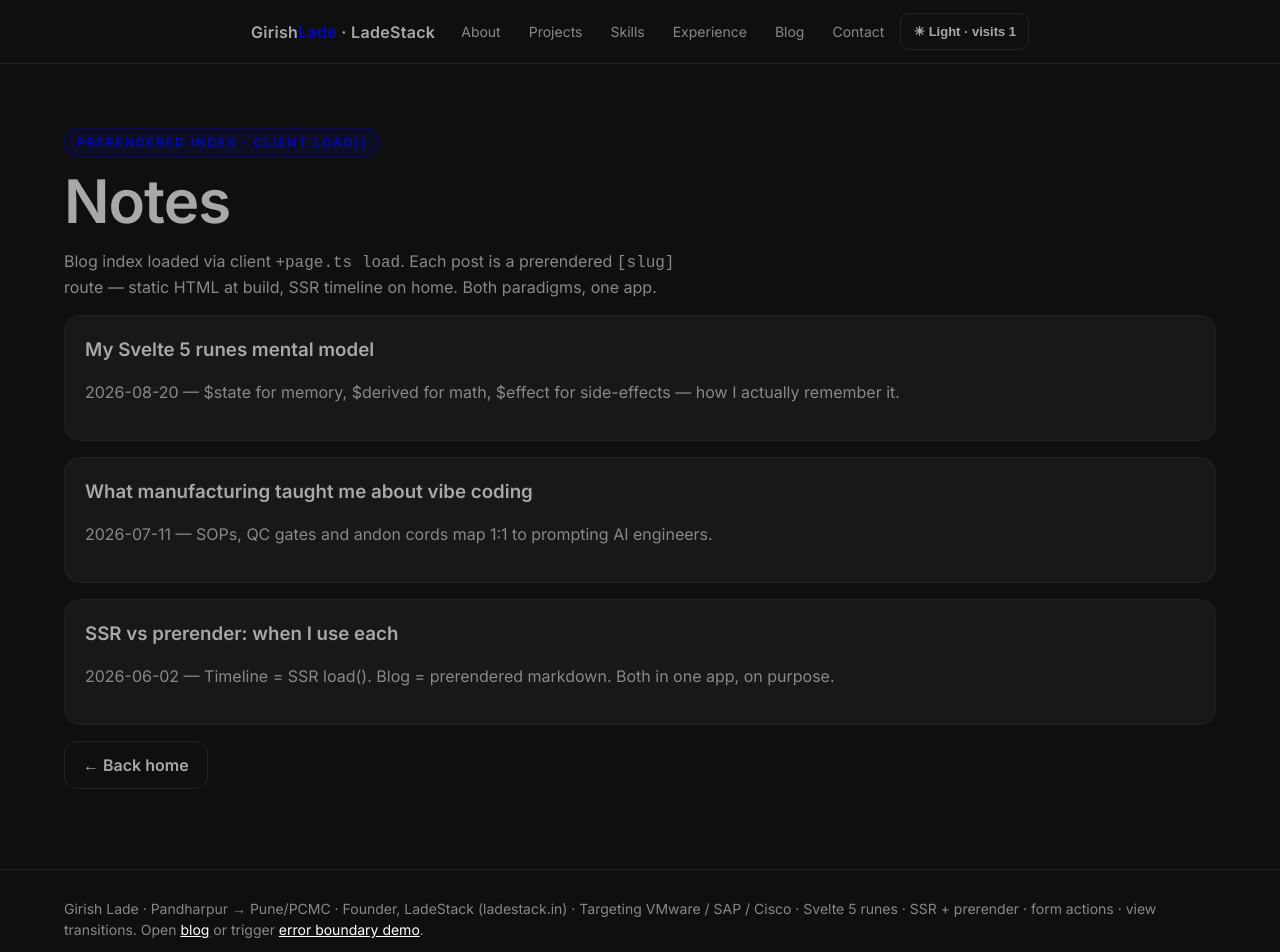
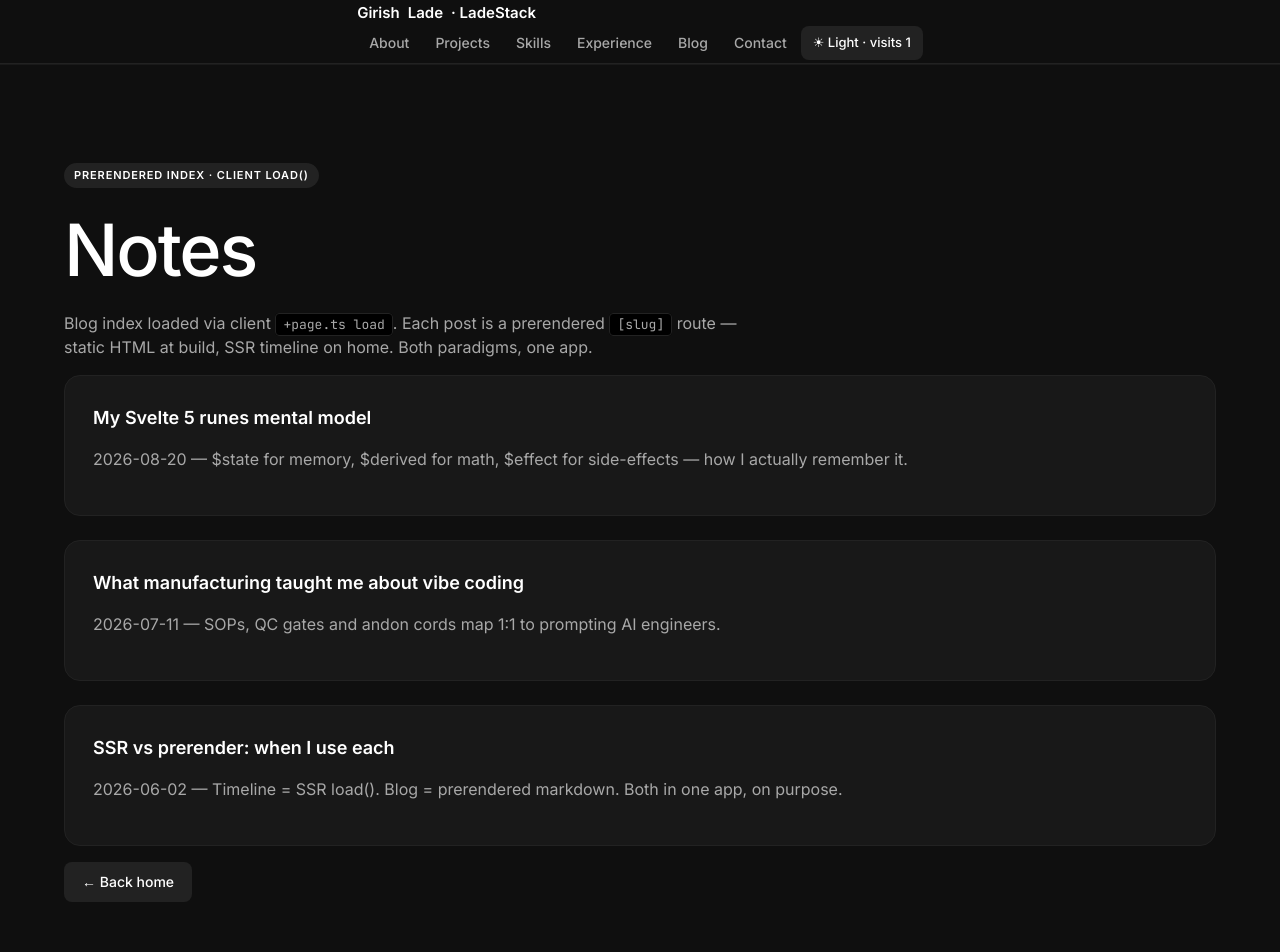
Before and after one commit to girishlade111/svelte-portfolio, a SvelteKit app: page /blog in a window 1280 px wide. Shown: the top 952 px of the page. Built offline with nearby package versions, Linux system fonts and the light colour scheme.

Commit message:
feat: add global theme stylesheet with design tokens and layout utilities

```diff
--- a/src/theme.css
+++ b/src/theme.css
@@ -19,40 +19,60 @@ body { margin: 0; background: var(--canvas); color: var(--body); font: 16px/1.5
 a { color: var(--body-strong); }
 .wrap { max-width: 1200px; margin: 0 auto; padding: 0 24px; }
 nav.top { position: sticky; top: 0; z-index: 50; height: 64px; display:flex; align-items:center; background: var(--canvas); border-bottom: 1px solid var(--hairline); }
-nav.top .wrap { display: flex; align-items: center; gap: 14px; height: 60px; }
-.brand { font-weight: 800; letter-spacing: .3px; color: var(--text); text-decoration: none; }
-.brand b { color: var(--accent); }
-.links { margin-left: auto; display: flex; gap: 4px; flex-wrap: wrap; }
-.links a { color: var(--muted); text-decoration: none; padding: 8px 12px; border-radius: 10px; font-size: 14px; }
-.links a:hover { background: var(--card); color: var(--text); }
-.btn { display: inline-flex; align-items: center; gap: 8px; background: var(--accent); color: #fff; border: 0; border-radius: 12px; padding: 11px 18px; font-weight: 700; cursor: pointer; text-decoration: none; }
-.btn.ghost { background: transparent; border: 1px solid var(--line); color: var(--text); }
-.btn.small { padding: 7px 12px; font-size: 13px; border-radius: 9px; }
-section { padding: 64px 0; }
-h1 { font-size: clamp(34px, 6vw, 60px); line-height: 1.05; margin: 12px 0; letter-spacing: -1px; }
-h2 { font-size: clamp(24px, 3.4vw, 34px); margin: 0 0 8px; letter-spacing: -.5px; }
-.kicker { display: inline-block; font-size: 12px; font-weight: 800; letter-spacing: 2px; text-transform: uppercase; color: var(--accent); background: color-mix(in srgb, var(--accent) 12%, transparent); border: 1px solid color-mix(in srgb, var(--accent) 40%, transparent); padding: 5px 12px; border-radius: 999px; }
-.sub { color: var(--muted); max-width: 62ch; }
-.grid { display: grid; gap: 16px; }
+.brand { font-weight: 600; font-size: 15px; color: var(--body-strong); text-decoration: none; display:flex; align-items:center; gap:8px; }
+.brand b { color: var(--body-strong); }
+.brand-mark { width: 22px; height: 22px; border-radius: 6px; background: var(--primary); display:inline-flex; align-items:center; justify-content:center; color:#fff; font-size:13px; font-weight:600; }
+.links { margin-left: auto; display: flex; gap: 2px; align-items:center; flex-wrap: wrap; }
+.links a { color: var(--body); text-decoration: none; padding: 8px 12px; border-radius: 8px; font-size: 14px; font-weight:500; }
+.links a:hover { background: var(--card-elevated); color: var(--body-strong); }
+.btn { display: inline-flex; align-items: center; gap: 8px; background: var(--primary); color: var(--on-primary); border: 0; border-radius: 8px; padding: 10px 18px; height: 40px; font: 500 14px/1 'Inter',system-ui,sans-serif; cursor: pointer; text-decoration: none; }
+.btn:hover { filter: brightness(1.15); } .btn:active { background: var(--primary-active); }
+.btn.ghost { background: var(--card-elevated); color: var(--body-strong); }
+.btn.outline { background: transparent; border: 1px solid var(--hairline-strong); color: var(--body-strong); }
+.btn.small { padding: 7px 12px; font-size: 13px; height: 34px; border-radius: 8px; }
+section { padding: 96px 0; border-top: 1px solid var(--hairline-soft); }
+h1 { font-size: 72px; font-weight: 500; line-height: 1.05; letter-spacing: -2.16px; color: var(--ink); margin: 24px 0; }
+h2 { font-size: 44px; font-weight: 500; line-height: 1.1; letter-spacing: -1.32px; color: var(--ink); margin: 0 0 12px; }
+h3 { color: var(--ink); font-size: 18px; font-weight: 600; }
+@media (max-width: 1024px) { h1 { font-size: 36px; letter-spacing: -1px; } h2 { font-size: 30px; } section { padding: 64px 0; } }
+.kicker { display: inline-block; font-size: 11px; font-weight: 600; letter-spacing: .88px; text-transform: uppercase; color: var(--body-strong); background: var(--card-elevated); padding: 4px 10px; border-radius: 9999px; }
+.sub { color: var(--body); max-width: 68ch; font-size: 16px; }
+.grid { display: grid; gap: 24px; }
 .grid.c2 { grid-template-columns: repeat(2, 1fr); }
 .grid.c3 { grid-template-columns: repeat(3, 1fr); }
-@media (max-width: 820px) { .grid.c2, .grid.c3 { grid-template-columns: 1fr; } section { padding: 44px 0; } }
-.card { background: var(--card); border: 1px solid var(--line); border-radius: 16px; padding: 20px; }
+.grid.c4 { grid-template-columns: repeat(4, 1fr); }
+@media (max-width: 1024px) { .grid.c4 { grid-template-columns: repeat(2,1fr); } }
+@media (max-width: 820px) { .grid.c2, .grid.c3, .grid.c4 { grid-template-columns: 1fr; } }
+.card { background: var(--card); border: 1px solid var(--hairline); border-radius: 16px; padding: 28px; }
 .card h3 { margin: 0 0 6px; }
-.muted { color: var(--muted); }
-.pill { display: inline-block; font-size: 12px; border: 1px solid var(--line); border-radius: 999px; padding: 3px 10px; margin: 2px 4px 2px 0; color: var(--muted); }
-.pill.hot { color: var(--accent2); border-color: color-mix(in srgb, var(--accent) 50%, transparent); }
-input, textarea, select { width: 100%; background: var(--bg2); border: 1px solid var(--line); color: var(--text); border-radius: 12px; padding: 11px 13px; font: inherit; }
-label { font-size: 13px; font-weight: 700; color: var(--muted); display: block; margin: 12px 0 6px; }
-.err { color: var(--err); font-size: 13px; }
-.ok { color: var(--ok); font-size: 14px; }
-.hero-rot { color: var(--accent); min-height: 1.4em; display: inline-block; border-right: 3px solid var(--accent); padding-right: 6px; animation: blink 1s steps(1) infinite; }
-@keyframes blink { 50% { border-color: transparent; } }
-.timeline { border-left: 2px solid var(--line); margin-left: 8px; padding-left: 22px; display: grid; gap: 18px; }
-.timeline .dot { width: 12px; height: 12px; border-radius: 50%; background: var(--accent); margin-left: -29px; float: left; margin-top: 6px; box-shadow: 0 0 0 4px color-mix(in srgb, var(--accent) 20%, transparent); }
-.cap { font-size: 12px; color: var(--muted); border: 1px dashed var(--line); border-radius: 10px; padding: 6px 10px; margin-top: 12px; }
-.cap code { color: var(--accent2); }
-.reveal { opacity: 0; translate: 0 18px; transition: opacity .6s ease, translate .6s ease; }
-.reveal.in { opacity: 1; translate: 0 0; }
-footer { border-top: 1px solid var(--line); padding: 28px 0 60px; color: var(--muted); font-size: 14px; }
-::view-transition-old(root), ::view-transition-new(root) { animation-duration: .35s; }
+.muted { color: var(--body); }
+code { font-family: 'JetBrains Mono',monospace; font-size: 13px; background: var(--canvas-deep); color: var(--body); padding: 2px 7px; border-radius: 4px; border: 1px solid var(--hairline); }
+.pill { display:inline-block; font-size:12px; border:1px solid var(--hairline-strong); border-radius:9999px; padding:3px 10px; margin:2px 4px 2px 0; color:var(--body); background:transparent; cursor:pointer; }
+.pill.hot { color:#fff; border-color:var(--primary); background:rgba(0,7,205,.35); }
+input,textarea,select { width:100%; background:var(--card); border:1px solid var(--hairline-strong); color:var(--body-strong); border-radius:8px; padding:12px 16px; font:inherit; min-height:44px; }
+input:focus,textarea:focus { outline:none; border-color:var(--primary-glow); }
+label { font-size:13px; font-weight:600; color:var(--muted); display:block; margin:12px 0 6px; }
+.err { color:var(--err); font-size:13px; } .ok { color:var(--ok); font-size:14px; }
+.hero-rot { color:#fff; display:inline-block; border-right:3px solid var(--primary-glow); padding-right:8px; animation:blink 1s steps(1) infinite; }
+@keyframes blink { 50% { border-color:transparent; } }
+.spotlight { position:relative; text-align:center; }
+.spotlight::before { content:''; position:absolute; left:50%; top:0; transform:translateX(-50%); width:min(900px,90%); height:520px; pointer-events:none; background:radial-gradient(ellipse 55% 55% at 50% 40%,rgba(26,38,255,.38),rgba(0,7,205,.14) 55%,transparent 75%); filter:blur(10px); }
+.terminal-grid { background:var(--canvas-deep); border:1px solid var(--hairline); border-radius:16px; padding:32px; gap:16px; display:grid; grid-template-columns:1fr 1fr; position:relative; z-index:1; text-align:left; margin-top:48px; }
+.tpane { background:var(--card); color:var(--body); border:1px solid var(--hairline); border-radius:12px; padding:20px; font-family:'JetBrains Mono',monospace; font-size:13px; line-height:1.6; min-height:190px; overflow:auto; }
+.tpane .tbar { display:flex; gap:6px; margin-bottom:12px; } .tdot { width:9px; height:9px; border-radius:50%; background:var(--surface-strong); }
+.ln-g{color:var(--ok);} .ln-b{color:var(--cyan);} .ln-v{color:var(--violet);} .ln-w{color:#fff;} .cursor{display:inline-block;width:8px;height:14px;background:var(--primary-glow);vertical-align:-2px;animation:blink 1s steps(1) infinite;}
+@media (max-width:640px){ .terminal-grid{grid-template-columns:1fr;padding:16px;} }
+.toolkit{border-radius:12px;padding:20px;} .toolkit-icon{width:40px;height:40px;border-radius:8px;background:var(--card-elevated);display:flex;align-items:center;justify-content:center;font-size:19px;margin-bottom:12px;} .toolkit h3{font-size:16px;margin:0 0 6px;}
+.glow-card{background:var(--card);border:1px solid var(--hairline);border-radius:16px;padding:48px;position:relative;overflow:hidden;text-align:center;}
+.glow-card::before{content:'';position:absolute;inset:0;background:radial-gradient(ellipse 60% 70% at 50% 110%,rgba(26,38,255,.35),transparent 70%);pointer-events:none;}
+.timeline{border-left:1px solid var(--hairline-strong);margin-left:8px;padding-left:22px;display:grid;gap:18px;}
+.timeline .dot{width:12px;height:12px;border-radius:50%;background:var(--primary);margin-left:-29px;float:left;margin-top:6px;box-shadow:0 0 0 4px rgba(0,7,205,.25);}
+.cap{font-size:12px;color:var(--muted);border:1px solid var(--hairline);border-radius:10px;padding:8px 12px;margin-top:12px;background:var(--canvas-deep);font-family:'JetBrains Mono',monospace;} .cap code{border:0;}
+.reveal{opacity:0;translate:0 18px;transition:opacity .6s ease,translate .6s ease;} .reveal.in{opacity:1;translate:0 0;}
+.cta-band{text-align:center;padding:96px 24px;position:relative;border-top:1px solid var(--hairline-soft);}
+.cta-band::before{content:'';position:absolute;left:50%;top:50%;transform:translate(-50%,-50%);width:min(800px,92%);height:420px;background:radial-gradient(ellipse 50% 55% at 50% 50%,rgba(26,38,255,.32),transparent 70%);pointer-events:none;}
+footer{border-top:1px solid var(--hairline);padding:64px 48px;color:var(--body);font-size:14px;background:var(--canvas);}
+.fgrid{display:grid;grid-template-columns:2fr 1fr 1fr 1fr 1fr;gap:24px;max-width:1200px;margin:0 auto;}
+footer a{color:var(--body);text-decoration:none;display:block;padding:3px 0;} footer a:hover{color:#fff;}
+@media (max-width:820px){.fgrid{grid-template-columns:1fr 1fr;}}
+::view-transition-old(root),::view-transition-new(root){animation-duration:.35s;}
```
